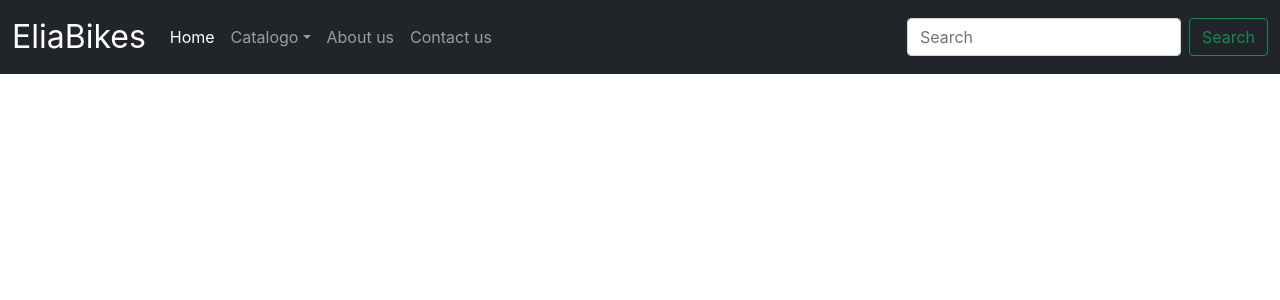
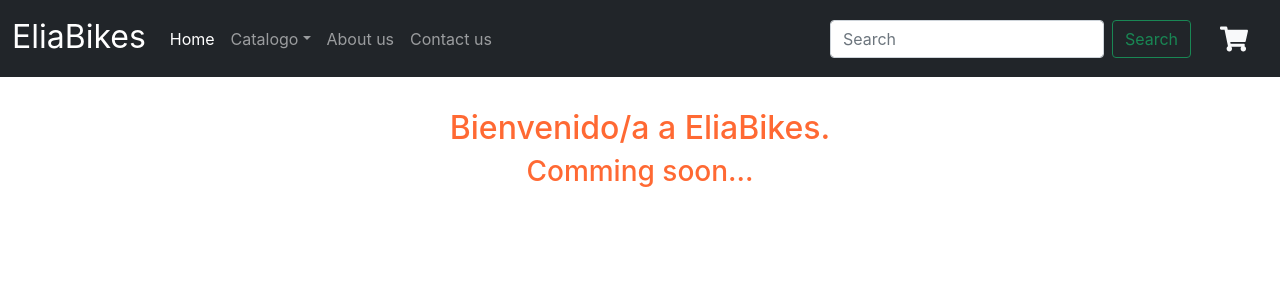
Before and after one commit to 44114272/App-react-Elia, a React (Create React App) app: page / in a window 1280 px wide. Shown: the top 300 px of the page. Built offline with nearby package versions, Linux system fonts and the light colour scheme.

Commit message:
agregamos el cartwidget y el ItemListContainer

```diff
--- a/package.json
+++ b/package.json
@@ -8,8 +8,8 @@
     "@testing-library/user-event": "^12.8.3",
     "bootstrap": "^5.1.1",
     "react": "^17.0.2",
-    "react-bootstrap": "^2.0.0-rc.1",
     "react-dom": "^17.0.2",
+    "react-icons": "^4.3.1",
     "react-scripts": "4.0.3",
     "web-vitals": "^1.1.2"
   },
--- a/src/App.css
+++ b/src/App.css
@@ -1,3 +1,20 @@
 .dropdown-item:hover{
   background-color: rgba(65, 65, 65, 0.822);
 }
+.cart-icon{
+  margin: 0 20px 0 5px;
+  cursor: pointer;
+}
+.item-list-container{
+  display: flex;
+  flex-direction: column;
+  align-items: center;
+  margin: 27px;
+  padding-top: 5px;
+  color: rgb(255, 105, 51);
+}
+@media (max-width: 992px) {
+  .cart-icon{
+    margin: 10px 0 5px 0;
+  }
+}
--- a/src/App.js
+++ b/src/App.js
@@ -1,10 +1,12 @@
 import './App.css';
-import NavBar from './components/NavBar';
+import NavBar from './components/NavBar/NavBar';
+import ItemListContainer from './components/ItemListContainer/ItemListContainer';
 
 function App() {
   return (
-    <div className="App">
-      <NavBar/>
+    <div>
+      <NavBar />
+      <ItemListContainer greetings='Bienvenido/a a EliaBikes.' content='Comming soon...'/>
     </div>
   );
 }
--- /dev/null
+++ b/src/components/ItemListContainer/ItemListContainer.js
@@ -0,0 +1,12 @@
+import React from 'react'
+
+function ItemListContainer({greetings,content}) {
+    return (
+        <div className="item-list-container">
+            <h2>{greetings}</h2>
+            <h3>{content}</h3>
+        </div>
+    )
+}
+
+export default ItemListContainer
--- /dev/null
+++ b/src/components/NavBar/CartWidget.js
@@ -0,0 +1,11 @@
+import {FaShoppingCart} from 'react-icons/fa';
+
+function CartWidget() {
+    return (
+        <div>
+            <FaShoppingCart className="fs-3 text-light cart-icon"/>
+        </div>
+    )
+}
+
+export default CartWidget
--- a/src/components/NavBar.js
+++ b/src/components/NavBar/NavBar.js
@@ -1,11 +1,12 @@
 import React from 'react'
+import CartWidget from './CartWidget';
 
 const NavBar = () => {
     return (
         <div>
             <nav className="navbar navbar-expand-lg navbar-dark bg-dark">
                 <div className="container-fluid">
-                    <a className="navbar-brand fs-2" href="#">EliaBikes</a>
+                    <a className="navbar-brand fs-2 pb-2" href="#">EliaBikes</a>
                     <button className="navbar-toggler" type="button" data-bs-toggle="collapse" data-bs-target="#navbarSupportedContent" aria-controls="navbarSupportedContent" aria-expanded="false" aria-label="Toggle navigation">
                     <span className="navbar-toggler-icon"></span>
                     </button>
@@ -33,11 +34,12 @@ const NavBar = () => {
                                 <a className="nav-link" href="#">Contact us</a>
                             </li>
                         </ul>
-                        <form class="d-flex">
-                            <input className="form-control me-2" type="search" placeholder="Search" aria-label="Search"/>
-                            <button className="btn btn-outline-success" type="submit">Search</button>
+                        <form class="d-flex mx-lg-4">
+                            <input className="form-control me-2 hola" type="search" placeholder="Search" aria-label="Search"/>
+                            <button className="btn btn-outline-success " type="submit">Search</button>
                         </form>
                     </div>
+                    <CartWidget />
                 </div>
             </nav>
         </div>
```
Also changed, not shown: src/logo.svg (deleted), 1 other file (tests, documents, lock files or other folders).
